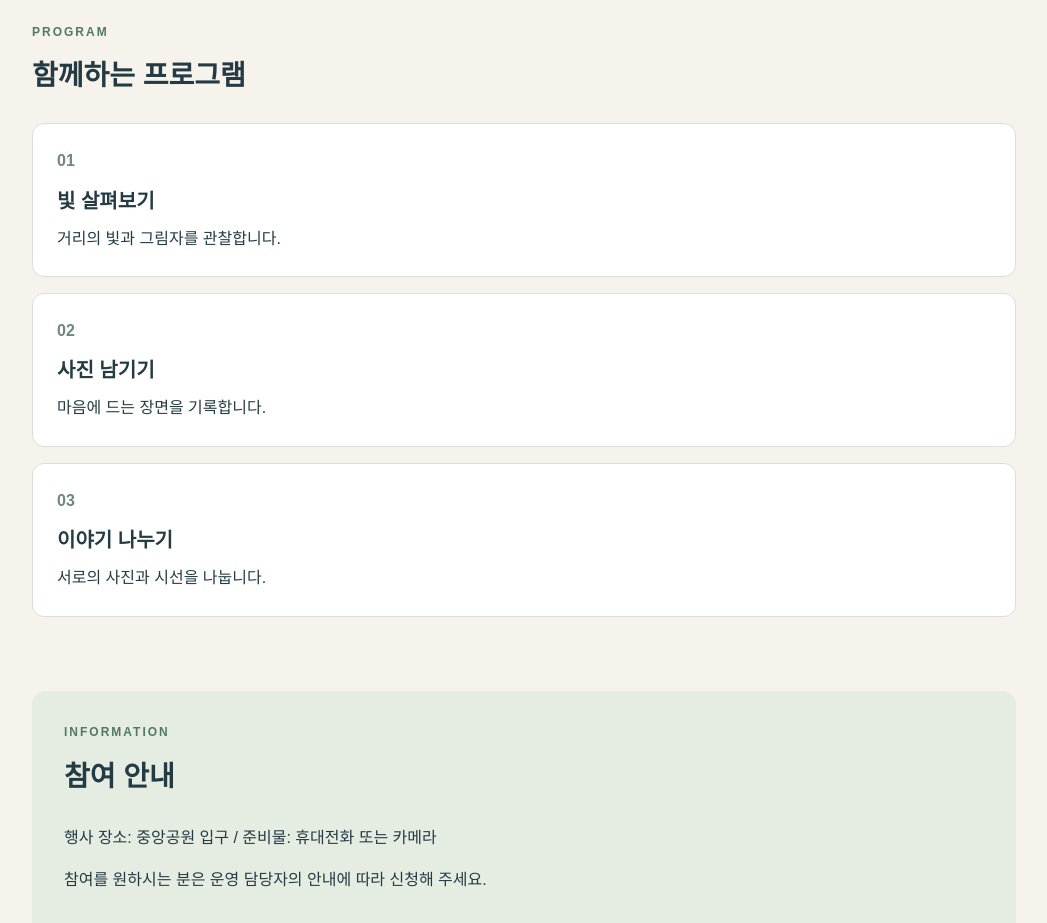
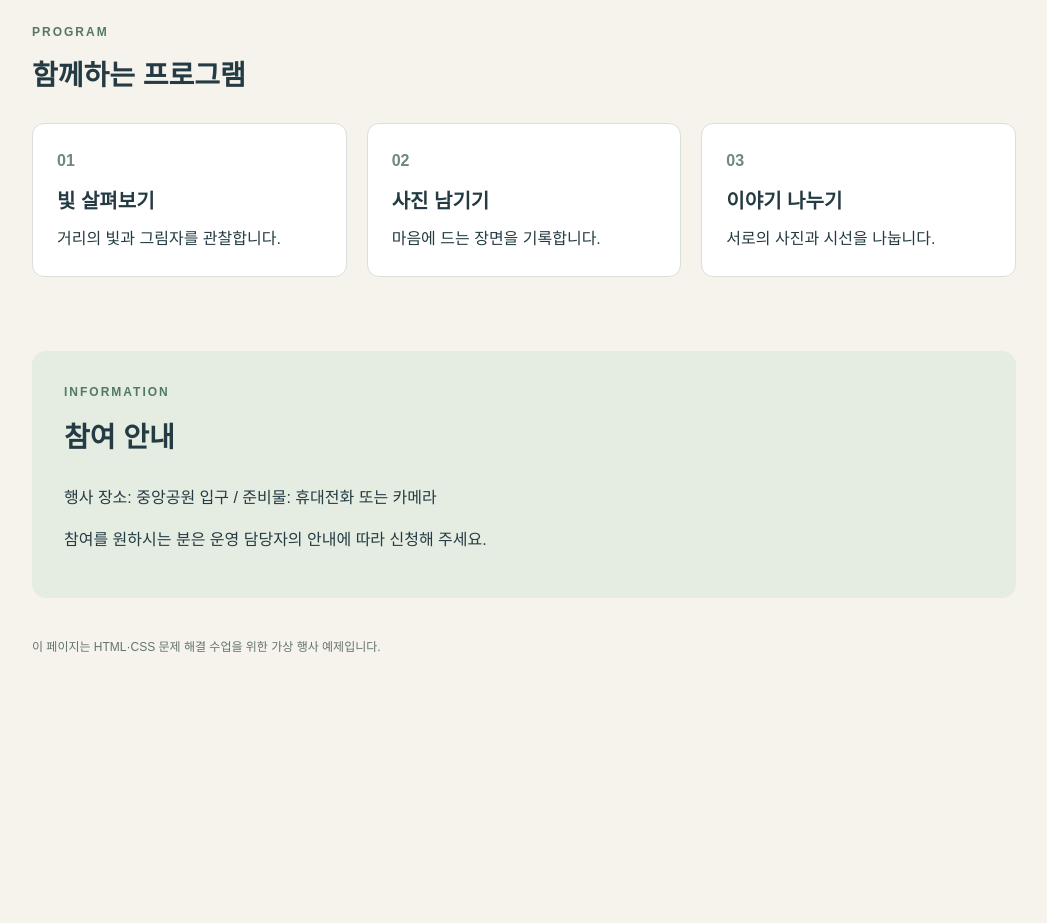
Before and after one commit to E-Hwani/github-practice, a plain HTML site: page index.html in a window 1280 px wide. Shown: the part 840-1763 px from the top of the page, without its empty margins (116-1163 px from the left). After the commit the page ends 1566 px from the top, so only its background shows below. Drawn offline with Linux system fonts and the light colour scheme.

Commit message:
문제 2: 프로그램 카드 가로 배치
프로그램 카드 가로 배치 했습니다

```diff
--- a/style.css
+++ b/style.css
@@ -13,7 +13,7 @@ h1 { max-width: 720px; margin: 0 0 16px; font-size: 42px; line-height: 1.25; }
 .hero-image { display: block; width: 100%; height: auto; margin-top: 32px; border-radius: 16px; background: #e3e9e1; }
 .program-section { padding: 58px 0; }
 h2 { margin: 0 0 24px; font-size: 28px; }
-.cards { display: block; gap: 20px; }
+.cards { display: flex; gap: 20px; }
 .tile { flex: 1; min-width: 0; margin-bottom: 16px; padding: 24px; border: 1px solid #d9dfd9; border-radius: 12px; background: #fff; }
 .tile span { color: #6f8879; font-weight: 700; }
 .tile h3 { margin: 10px 0 8px; font-size: 20px; }
```
